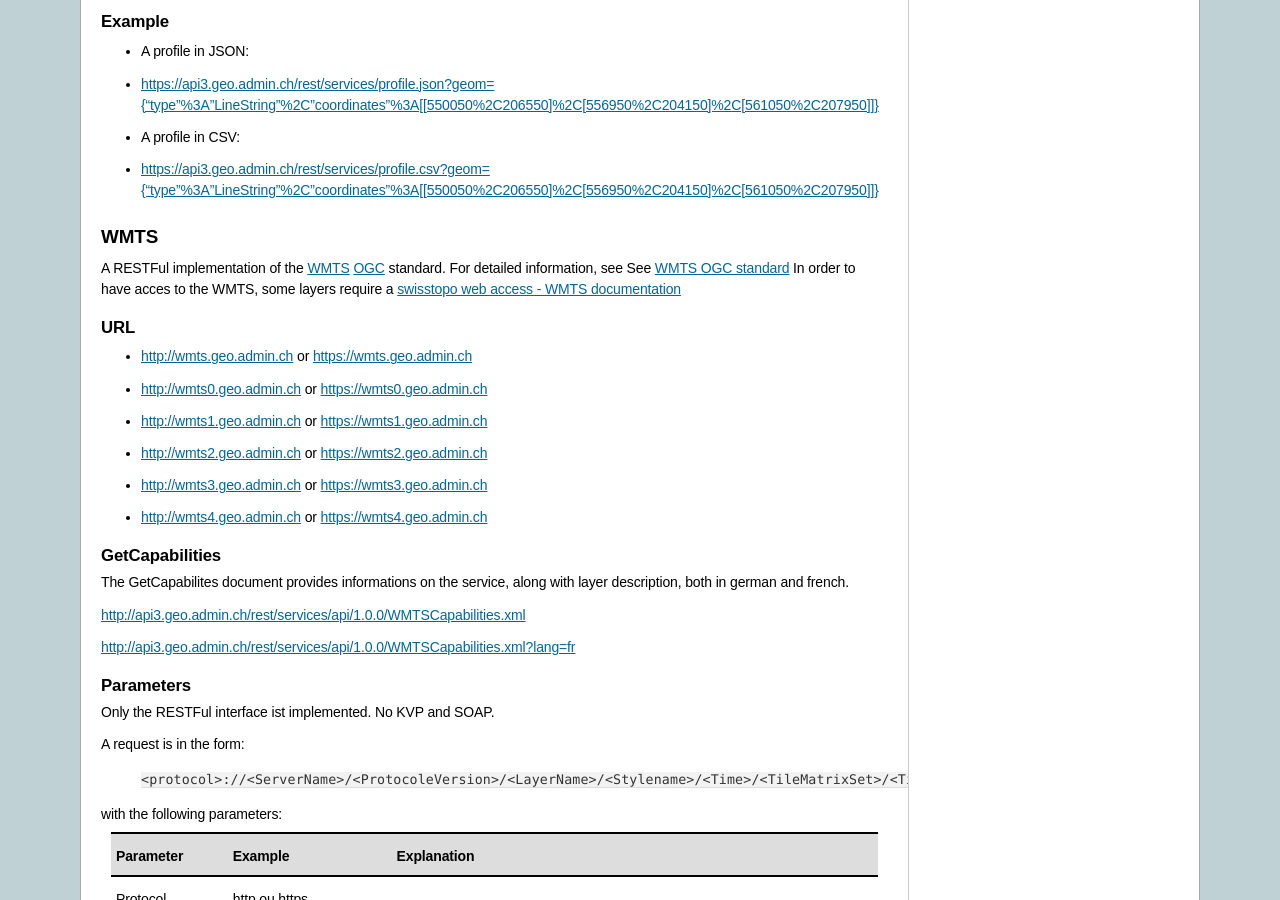
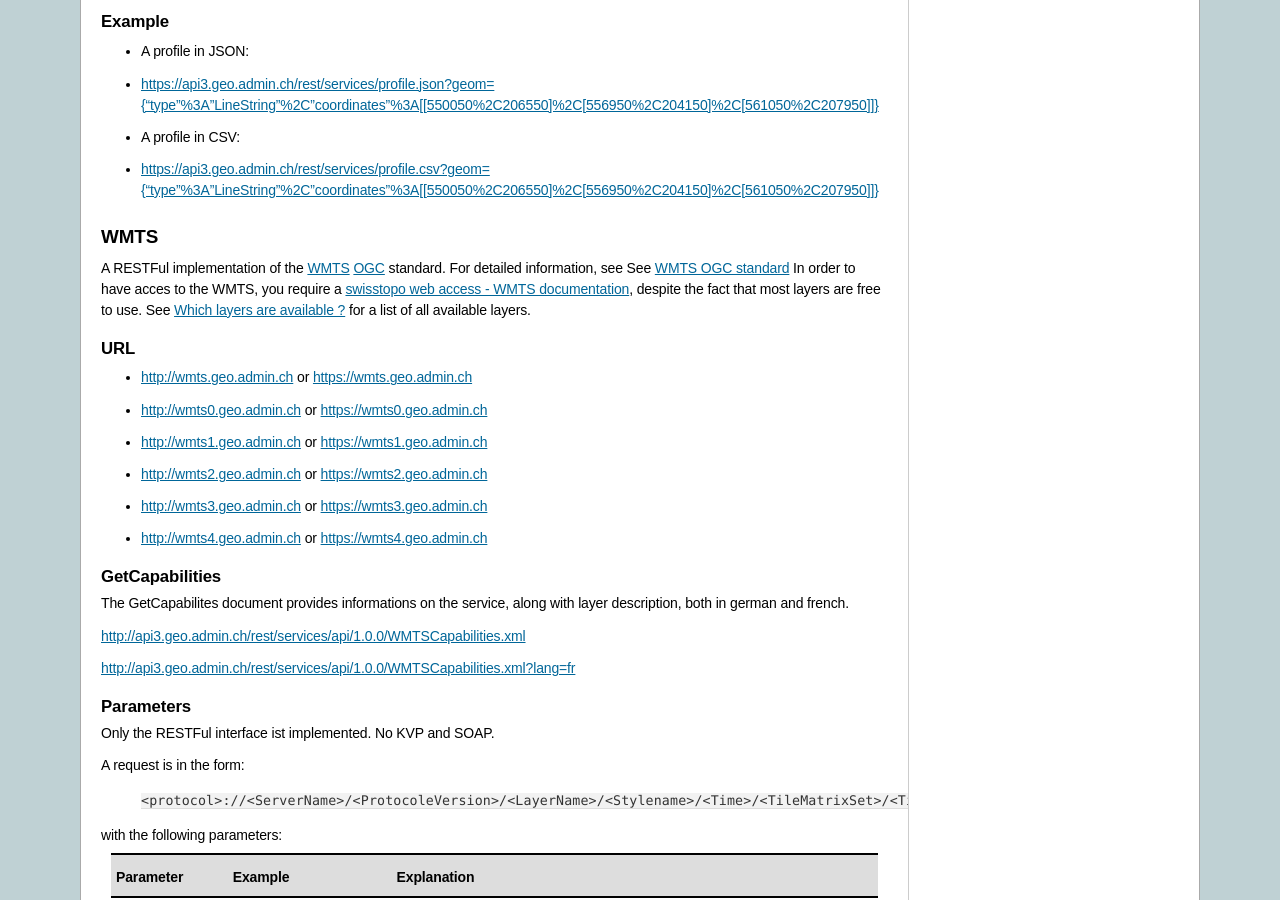
Before and after one commit to swisstopo-test/doc-chsdi3, a Sphinx documentation site: the page built from source/services/sdiservices.rst, in a window 1280 px wide and 900 px high, scrolled down 8392 px. Built offline with Sphinx 7.4.7, drawn with Linux system fonts in a browser that asks for light colours; formulas are drawn with MathJax 3.

Commit message:
improving doc

```diff
--- a/source/services/sdiservices.rst
+++ b/source/services/sdiservices.rst
@@ -463,7 +463,8 @@ WMTS
 
 A RESTFul implementation of the `WMTS <http://www.opengeospatial.org/standards/wmts>`_ `OGC <http://www.opengeospatial.org/>`_ standard.
 For detailed information, see See `WMTS OGC standard <http://www.opengeospatial.org/standards/wmts>`_
-In order to have acces to the WMTS, some layers require a `swisstopo web access - WMTS documentation <http://www.swisstopo.admin.ch/internet/swisstopo/en/home/products/services/web_services/webaccess.html>`_
+In order to have acces to the WMTS, you require a `swisstopo web access - WMTS documentation <http://www.swisstopo.admin.ch/internet/swisstopo/en/home/products/services/web_services/webaccess.html>`_,
+despite the fact that most layers are free to use. See :ref:`available_layers` for a list of all available layers.
 
 URL
 ^^^
```
